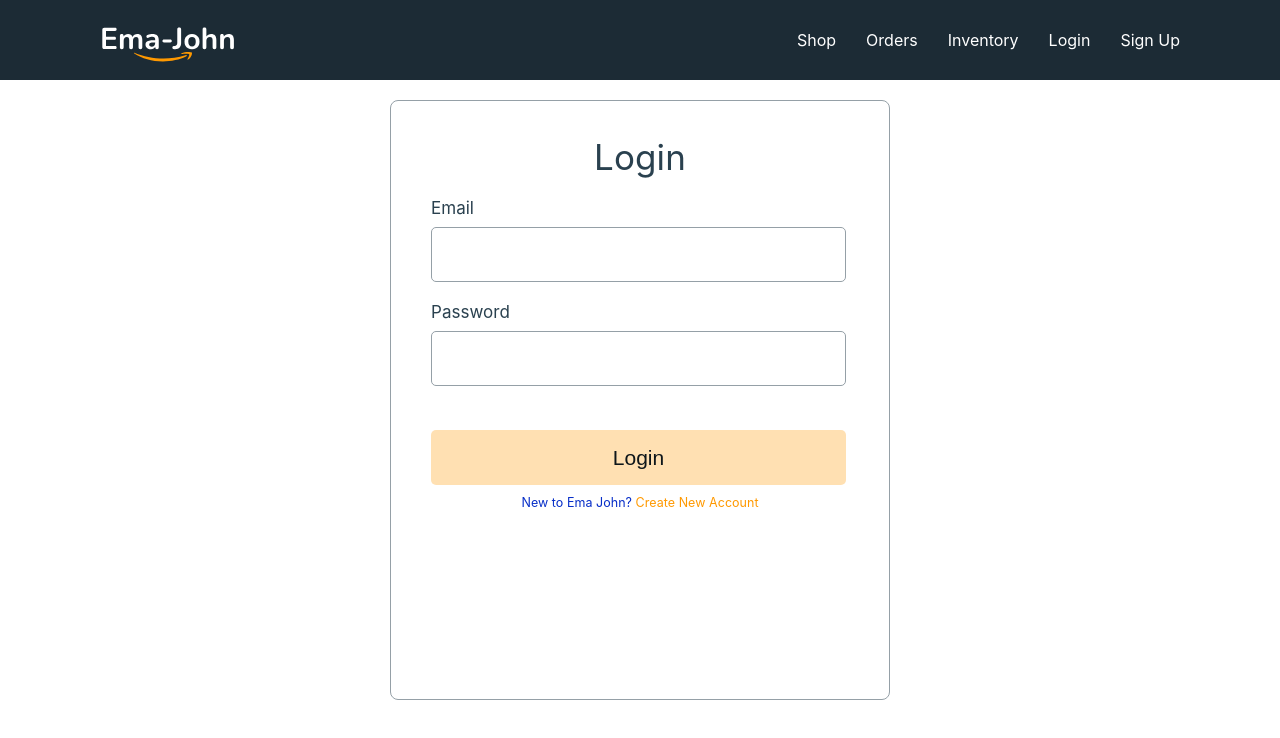
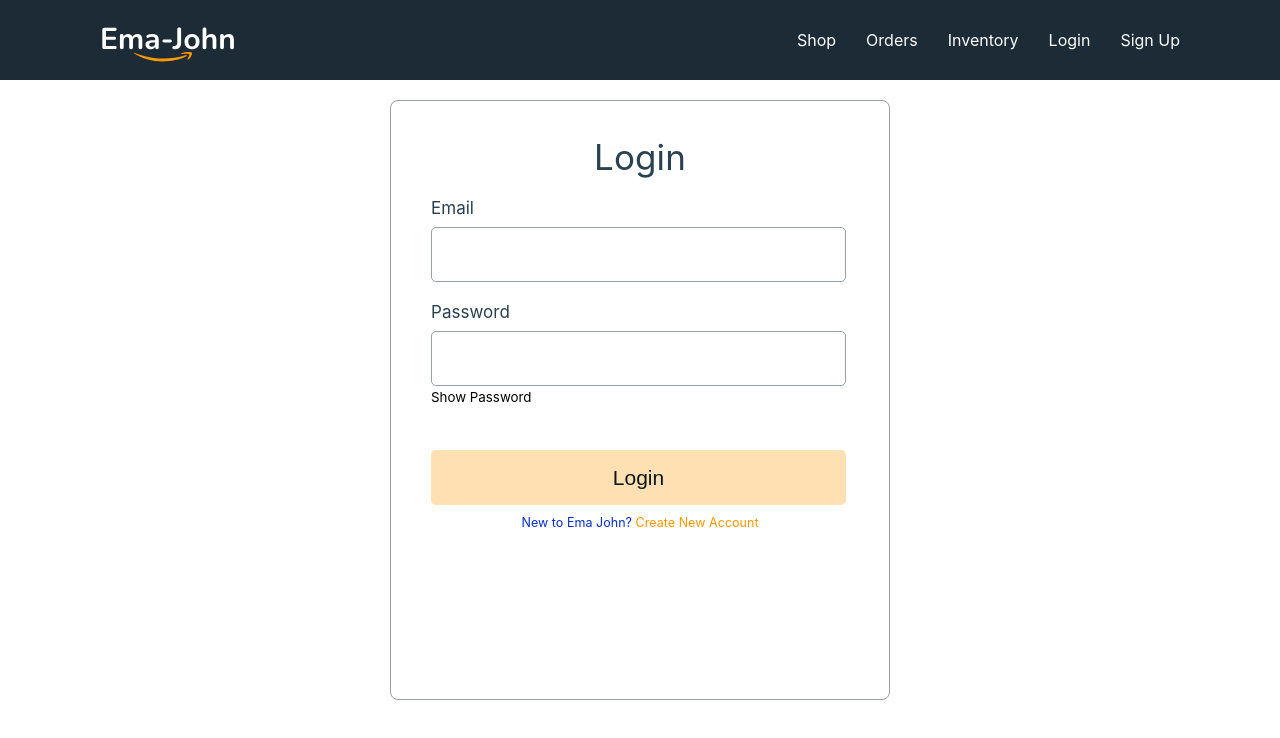
Before and after one commit to mhmahdi97/ema-john-simple, a React (Create React App) app: page /login in a window 1280 px wide. Shown: the top 738 px of the page. Built offline with nearby package versions, Linux system fonts and the light colour scheme; no server answers.

Commit message:
implement hide and show password

```diff
--- a/src/Components/Login/Login.js
+++ b/src/Components/Login/Login.js
@@ -1,9 +1,11 @@
-import React, { useContext } from 'react';
+import React, { useContext, useState } from 'react';
 import './Login.css';
 import { Link, useLocation, useNavigate } from 'react-router-dom';
 import { AuthContext } from '../providers/AuthProvider';
 
 const Login = () => {
+    const [show, setShow] = useState(false);
+
     const {signIn} = useContext(AuthContext);
     const navigate = useNavigate();
     const location = useLocation();
@@ -40,7 +42,12 @@ const Login = () => {
                 </div>
                 <div className='form-control'>
                     <label htmlFor="password">Password</label>
-                    <input type="password" name="password" required />
+                    <input type={show ? "text" : "password" } name="password" required />
+                    <p onClick={() => setShow(!show)}><small>
+                        {
+                            show ? <span>Hide Password</span>: <span>Show Password</span>
+                        }
+                        </small></p>
 
                 </div>
                 <input className='btn-submit' type="submit" value="Login" />
```
Also changed, not shown: firebase.json (added), 1 other file (tests, documents, lock files or other folders).
